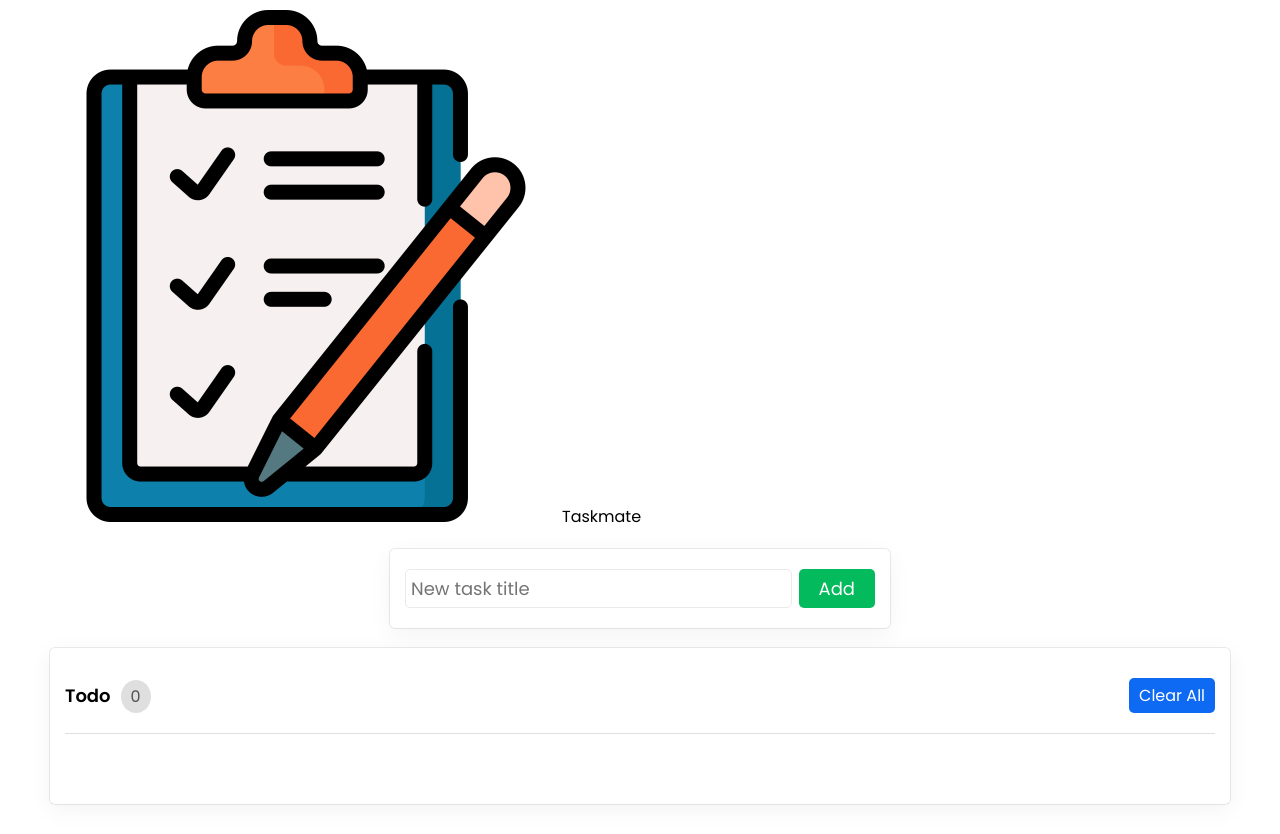
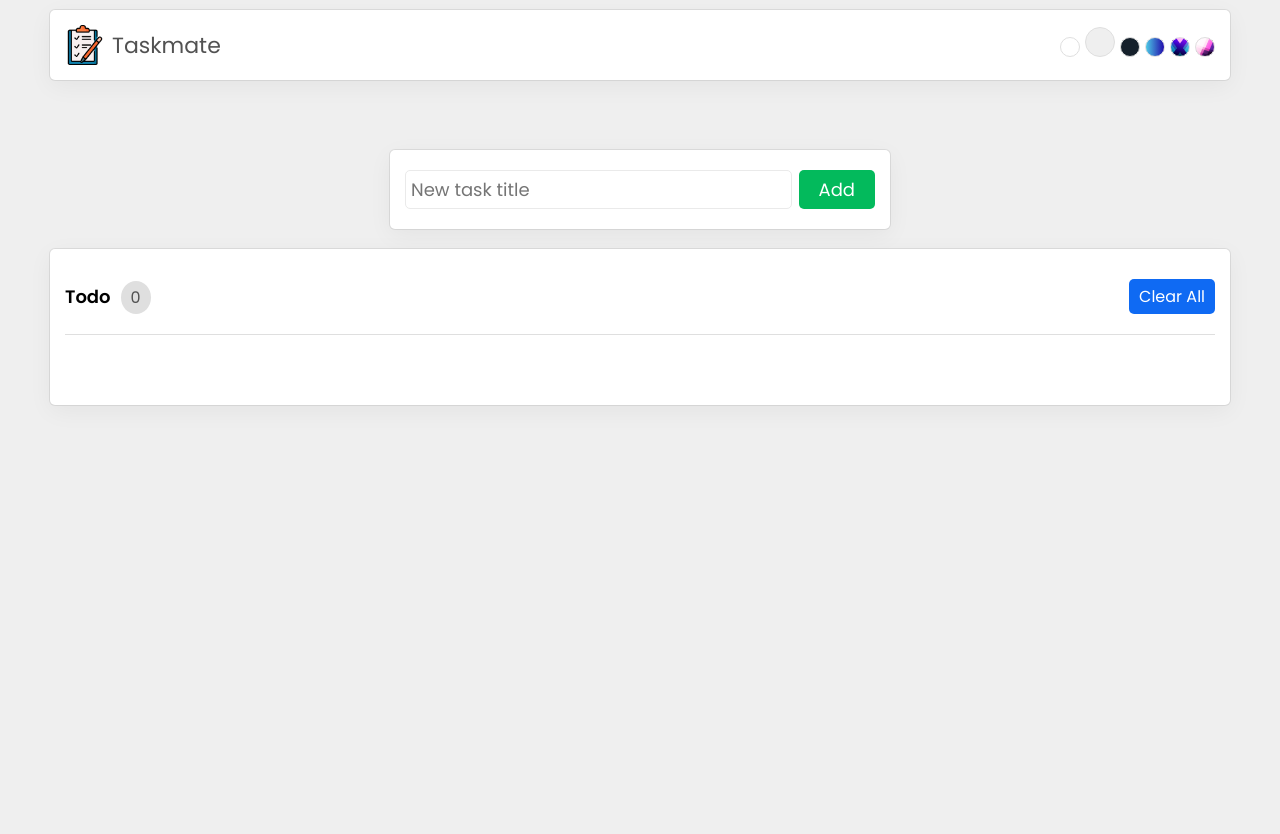
Before and after one commit to JSerriere/taskmate, a React (Create React App) app: page / in a window 1280 px wide. After the commit the page ends 800 px from the top, so only its background shows below. Built offline with nearby package versions, Linux system fonts and the light colour scheme; the HTML template or start-up script is replaced by a standard one.

Commit message:
Add themes and store information locally

```diff
--- a/src/components/Header.js
+++ b/src/components/Header.js
@@ -1,12 +1,52 @@
-import Logo from "../assets/logo.png";
+import { useState } from "react";
+import { useEffect } from "react";
+
+import Logo from "../assets/logo.png"
+
+import "./Header.css";
 
 export const Header = () => {
+
+  const [theme, setTheme] = useState(JSON.parse(localStorage.getItem("theme")) || "medium");
+
+  useEffect(() => {
+    localStorage.setItem("theme", JSON.stringify(theme));
+    document.documentElement.removeAttribute("class");
+    document.documentElement.classList.add(theme);
+  }, [theme]);
+
   return (
     <header>
       <div className="logo">
         <img src={Logo} alt="Taskmate Logo" />
         <span>Taskmate</span>
       </div>
+      <div className="themeSelector">
+        <span
+          onClick={() => setTheme("light")}
+          className={theme === "light" ? "light activeTheme" : "light"}
+        ></span>
+        <span
+          onClick={() => setTheme("medium")}
+          className={theme === "medium" ? "medium activeTheme" : "medium"}
+        ></span>
+        <span
+          onClick={() => setTheme("dark")}
+          className={theme === "dark" ? "dark activeTheme" : "dark"}
+        ></span>
+        <span
+          onClick={() => setTheme("gOne")}
+          className={theme === "gOne" ? "gOne activeTheme" : "gOne"}
+        ></span>
+        <span
+          onClick={() => setTheme("gTwo")}
+          className={theme === "gTwo" ? "gTwo activeTheme" : "gTwo"}
+        ></span>
+        <span
+          onClick={() => setTheme("gThree")}
+          className={theme === "gThree" ? "gThree activeTheme" : "gThree"}
+        ></span>
+      </div>
     </header>
   );
 };
```
